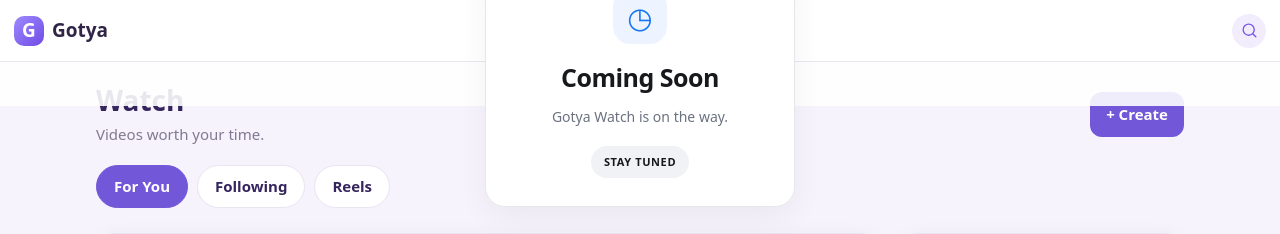
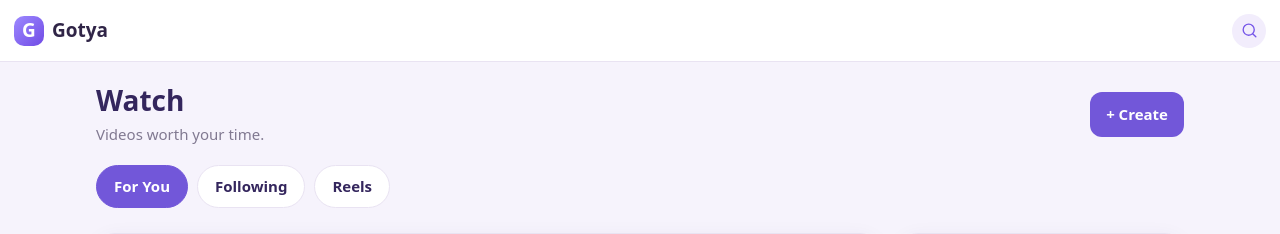
Before and after one commit to Liejah/GOTYA, a Flask app: page /watch in a window 1280 px wide. Shown: the top 234 px of the page. Run offline with Flask 3, Linux system fonts and the light colour scheme; the visitor is signed in with stand-in values (Sample User, id 1); data comes from the database, SQL or seed files in the repository; data that the repository does not hold is empty; parts of the project's set-up code (start-up, migrations or seed data) failed here and were passed over; some libraries are stand-ins or nearby versions.

Commit message:
Release Gotya Watch reels

```diff
--- a/templates/watch.html
+++ b/templates/watch.html
@@ -204,64 +204,7 @@ body {
 }
 
 </style>
-<style id="gotya-coming-soon-overlay">
-#gotya-coming-soon-overlay-screen {
-    position: fixed;
-    top: var(--gotya-overlay-top, 0px);
-    bottom: var(--gotya-overlay-bottom, 0px);
-    left: 0;
-    right: 0;
-    z-index: 99999;
-    background: rgba(255, 255, 255, 0.89);
-    display: flex;
-    align-items: center;
-    justify-content: center;
-    padding: 22px;
-}
-#gotya-coming-soon-overlay-screen .gotya-coming-soon-message {
-    width: 100%;
-    max-width: 310px;
-    padding: 28px 20px;
-    text-align: center;
-    color: #17191d;
-    background: rgba(255,255,255,.96);
-    border: 1px solid #e5e7eb;
-    border-radius: 20px;
-    box-shadow: 0 10px 32px rgba(0,0,0,.05);
-}
-#gotya-coming-soon-overlay-screen .gotya-clock {
-    margin: 0 auto 15px;
-    width: 54px;
-    height: 54px;
-    border-radius: 17px;
-    background: #edf4ff;
-    color: #1877f2;
-    display: grid;
-    place-items: center;
-    font-size: 29px;
-}
-#gotya-coming-soon-overlay-screen h2 {
-    margin: 0 0 9px;
-    font-size: 25px;
-    letter-spacing: -.5px;
-}
-#gotya-coming-soon-overlay-screen p {
-    margin: 0;
-    color: #6b7280;
-    font-size: 14px;
-    line-height: 1.5;
-}
-#gotya-coming-soon-overlay-screen .gotya-stay-tuned {
-    display: inline-block;
-    margin-top: 19px;
-    padding: 8px 13px;
-    border-radius: 20px;
-    background: #f0f2f5;
-    font-size: 11px;
-    font-weight: bold;
-    letter-spacing: .6px;
-}
-</style>
+
 </head>
 <body>
 <header class="gotya-topbar">
@@ -421,41 +364,7 @@ document.querySelectorAll('[data-share]').forEach(button => button.addEventListe
   }
 }));
 </script>
-<div id="gotya-coming-soon-overlay-screen" role="status" aria-label="Coming Soon">
-  <div class="gotya-coming-soon-message">
-    <div class="gotya-clock" aria-hidden="true">◷</div>
-    <h2>Coming Soon</h2>
-    <p>Gotya Watch is on the way.</p>
-    <span class="gotya-stay-tuned">STAY TUNED</span>
-  </div>
-</div>
-<script id="gotya-coming-soon-position">
-(function () {
-  const overlay = document.getElementById('gotya-coming-soon-overlay-screen');
-  if (!overlay) return;
 
-  function positionOverlay() {
-    const header = document.querySelector('header');
-    const navs = document.querySelectorAll('nav');
-    const bottomNav = navs.length ? navs[navs.length - 1] : null;
 
-    if (header) {
-      overlay.style.setProperty(
-        '--gotya-overlay-top',
-        Math.max(0, header.getBoundingClientRect().bottom) + 'px'
-      );
-    }
-    if (bottomNav) {
-      overlay.style.setProperty(
-        '--gotya-overlay-bottom',
-        Math.max(0, window.innerHeight - bottomNav.getBoundingClientRect().top) + 'px'
-      );
-    }
-  }
-
-  positionOverlay();
-  window.addEventListener('resize', positionOverlay);
-})();
-</script>
 </body>
 </html>
```
